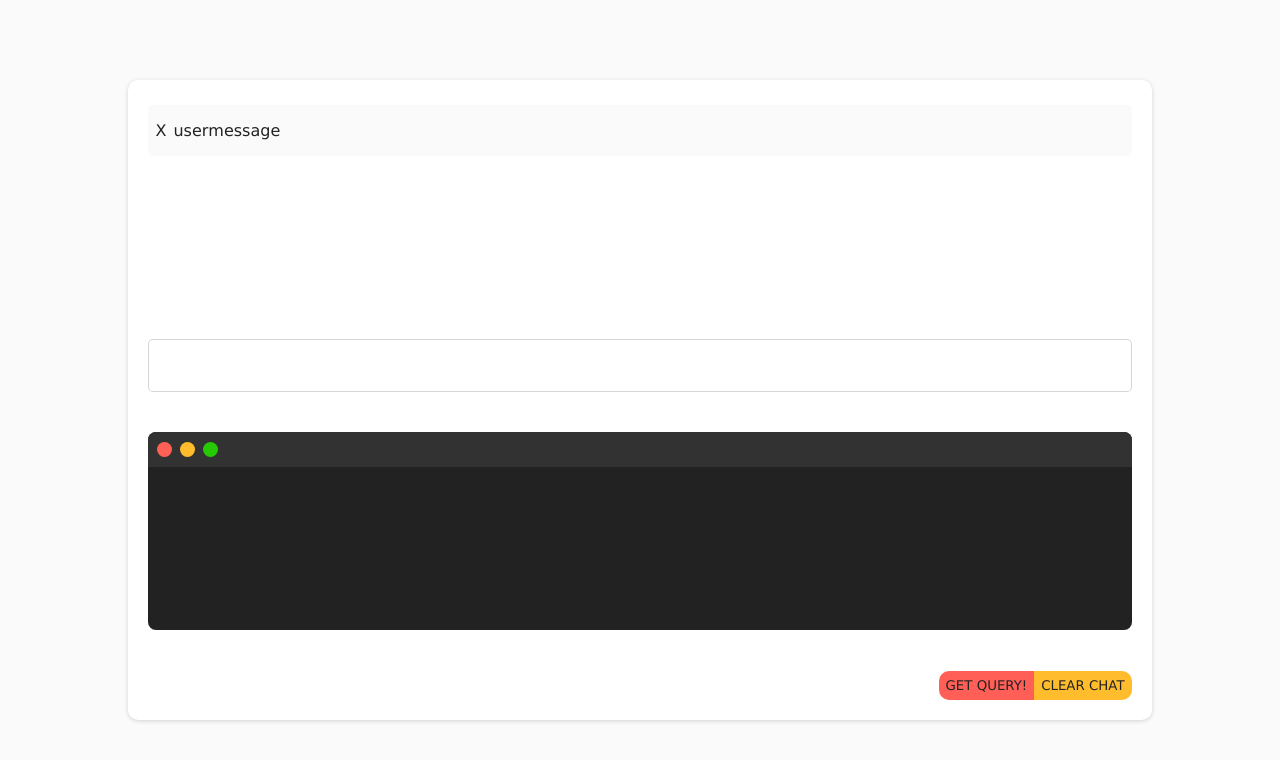
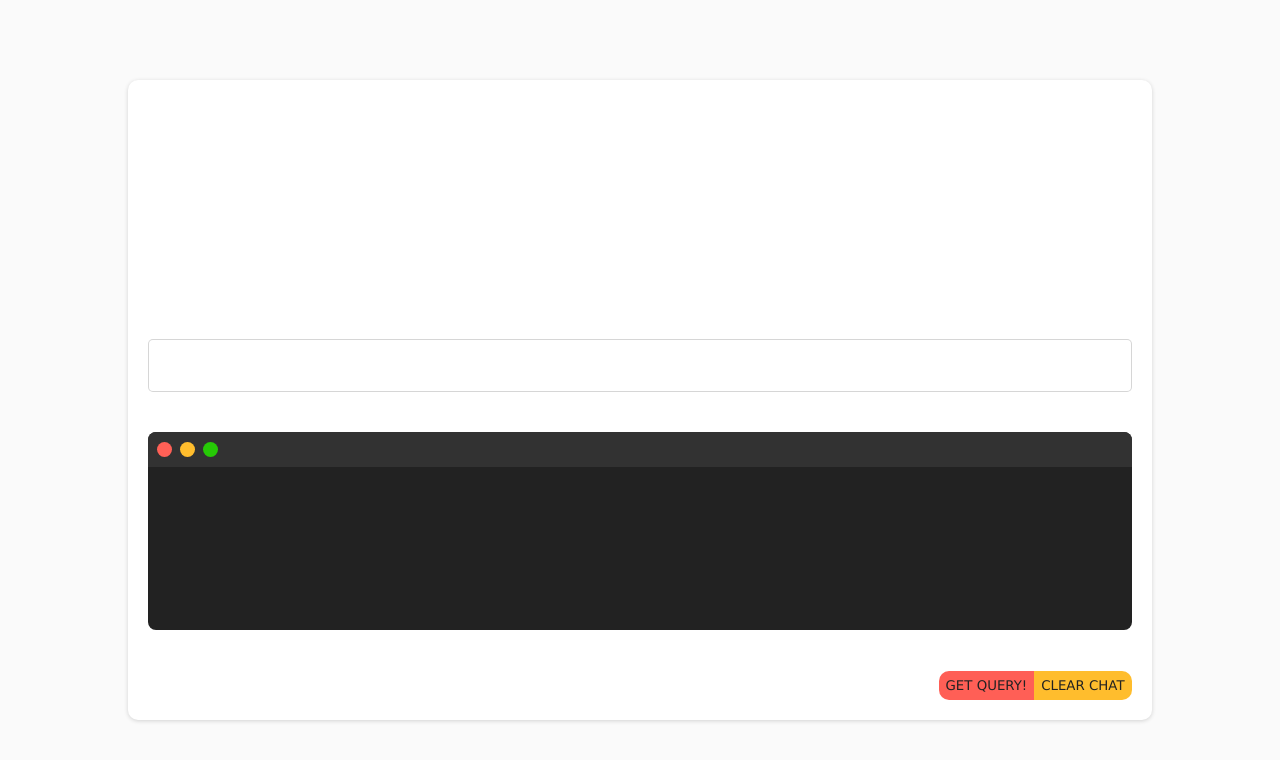
Before and after one commit to kpilszak/ai-sql-generator, a React (Create React App) app: page / in a window 1280 px wide. Shown: the top 760 px of the page. Built offline with nearby package versions, Linux system fonts and the light colour scheme.

Commit message:
Change user messages display

```diff
--- a/index.ts
+++ b/index.ts
@@ -3,12 +3,12 @@
 import cors from 'cors'
 import OpenAI from 'openai'
 import dotenv from 'dotenv'
+dotenv.config()
 
 const PORT: number = 8000
 const app: Application = express()
 app.use(cors())
 app.use(express.json())
-dotenv.config()
 
 const API_KEY = process.env.API_KEY
 
@@ -19,7 +19,7 @@
 app.post("/completions", async ( req: Request, res: Response) => {
     try {
         const completion = await openai.chat.completions.create({
-            model: "gpt-4",
+            model: "gpt-3.5-turbo",
             messages: [{
                 role: "user",
                 content: "Create SQL request to " + req.body.message
--- a/src/App.tsx
+++ b/src/App.tsx
@@ -38,9 +38,11 @@
 
   console.log(chat)
 
+  const filteredUserMessages = chat.filter(message => message.role === "user")
+
   return (
     <div className="app">
-      <MessagesDisplay/>
+      <MessagesDisplay userMessages={filteredUserMessages}/>
       <input value={value} onChange={e => setValue(e.target.value)}/>
       <CodeDisplay/>
       <div className="button-container">
--- a/src/components/MessageDisplay.tsx
+++ b/src/components/MessageDisplay.tsx
@@ -1,9 +1,18 @@
-const MessageDisplay = () => {
+interface UserMessage {
+  role: string,
+  content: string
+}
+
+interface MessageDisplayProps {
+  message: UserMessage
+}
+
+const MessageDisplay = ({ message }: MessageDisplayProps) => {
   return (
     <div className="message-display">
-      <p id="icon">X</p>
-      <p>user</p>
-      <p>message</p>
+      <p id="icon">⊚</p>
+      <p>{message.role}</p>
+      <p>{message.content}</p>
     </div>
   )
 }
--- a/src/components/MessagesDisplay.tsx
+++ b/src/components/MessagesDisplay.tsx
@@ -1,9 +1,19 @@
 import MessageDisplay from "./MessageDisplay"
 
-const MessagesDisplay = () => {
+interface UserMessage {
+  role: string,
+  content: string
+}
+
+interface MessagesDisplayProps {
+  userMessages: UserMessage[]
+}
+
+const MessagesDisplay = ({ userMessages }: MessagesDisplayProps) => {
   return (
     <div className="messages-display">
-        <MessageDisplay/>
+        { userMessages.map((userMessage, _index) =>
+        <MessageDisplay key={_index} message={userMessage}/> )}
     </div>
   )
 }
```
